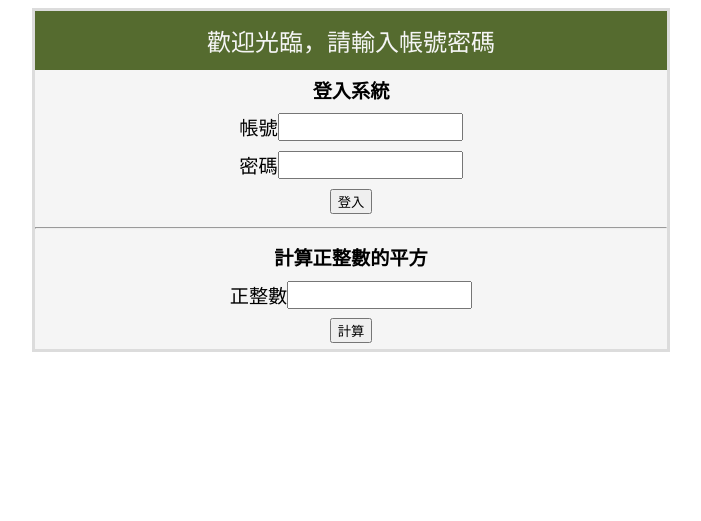
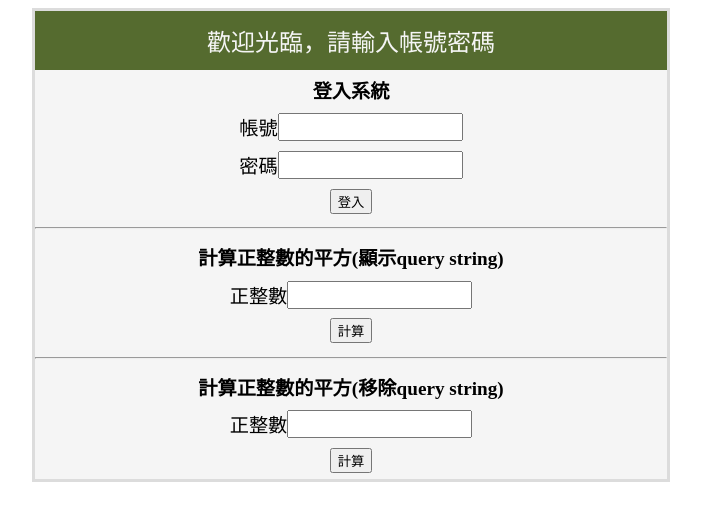
Before and after one commit to HomingChen/WeHelp_Assignment, a Flask app: page / in a window 1280 px wide. Shown: the top 521 px of the page, without its empty margins (292-993 px from the left). Run offline with Flask 2, Linux system fonts and the light colour scheme.

Commit message:
update requirement4

```diff
--- a/week-4/app.py
+++ b/week-4/app.py
@@ -37,10 +37,10 @@ def signout():
     session["userStatus"] = "未登入"
     return render_template("signout.html")
 
-@app.route("/calculate")
-def calculate():
-    inputNumber = request.args.get("inputNumber","notNumber")
-    return redirect("/square/"+str(inputNumber))
+# @app.route("/calculate")
+# def calculate():
+#     inputNumber = request.args.get("inputNumber","notNumber")
+#     return redirect("/square/"+str(inputNumber))
 
 @app.route("/square/<inputNumber>")
 def square(inputNumber):
--- a/week-4/templates/index.html
+++ b/week-4/templates/index.html
@@ -22,14 +22,37 @@
             </form>
         </div>
         <hr>
-        <div class="content">計算正整數的平方
-            <form action="/calculate">
+        <div class="content">計算正整數的平方(顯示query string)
+            <form id="calculate">
                 <label>正整數
                     <input type="number" name="inputNumber">
                 </label>
-                <button>計算</button>
+                <button onclick="calculate1()">計算</button>
             </form>
         </div>
+        <hr>
+        <div class="content">計算正整數的平方(移除query string)
+            <div>
+                <label>正整數
+                    <input type="number" name="inputNumber">
+                </label>
+                <button onclick="calculate2()" id="calculate2">計算</button>
+            </div>
+        </div>
     </div>
+    <script>
+        let calculate1 = ()=>{
+            let data = document.getElementsByName("inputNumber")[0].value;
+            let action = "/square/"+data;
+            document.getElementById("calculate").setAttribute("action", action);
+        }
+        let calculate2 = ()=>{
+            let data = document.getElementsByName("inputNumber")[1].value;
+            let action = "/square/"+data;
+            let redirect = function(){location.href = action;}
+            document.getElementById("calculate2").onclick = redirect();
+            redirect();
+        }
+    </script>
 </body>
 </html>
```
